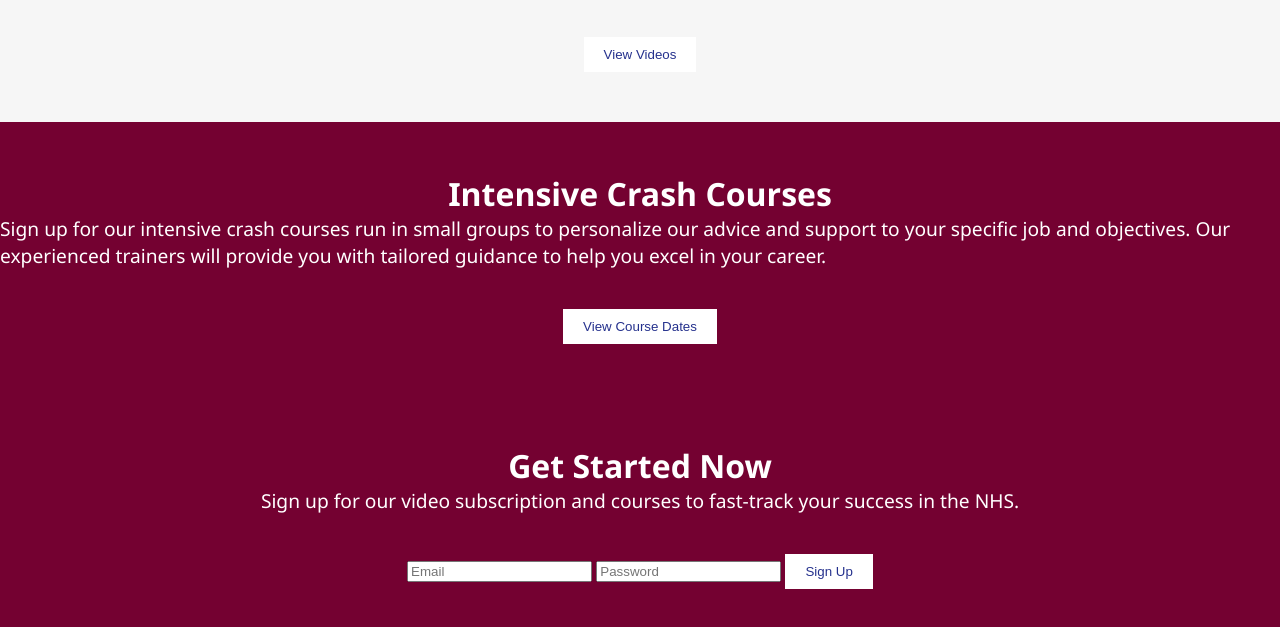
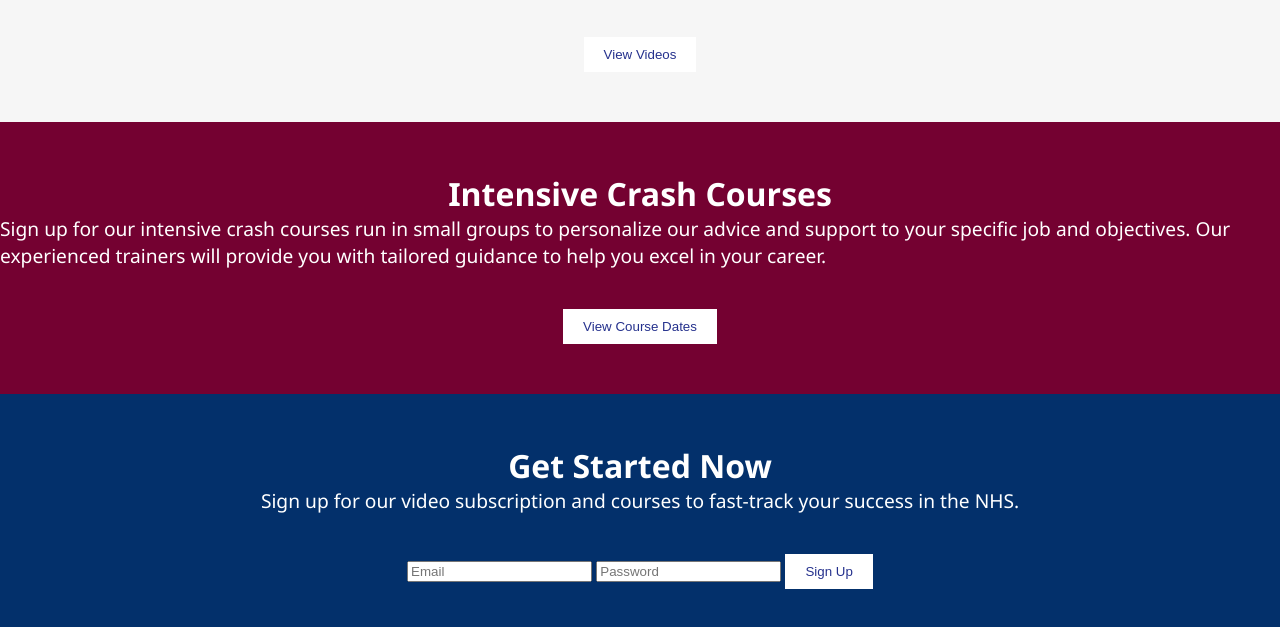
Before and after one commit to NitHub04/optimiseIMG, a plain HTML site: page index.html in a window 1280 px wide. Shown: the part 786-1413 px from the top of the page. Drawn offline with Linux system fonts and the light colour scheme; a script that the page names is missing.

Commit message:
Update index.html

```diff
--- a/index.html
+++ b/index.html
@@ -55,7 +55,7 @@
         </section>
 
         <!-- Payment Form Section -->
-        <section class="payment-form-section" style="background-color: #740131;">
+        <section class="payment-form-section" style="background-color: #03306b;">
             <h2>Get Started Now</h2>
             <p>Sign up for our video subscription and courses to fast-track your success in the NHS.</p>
             <form>
```
